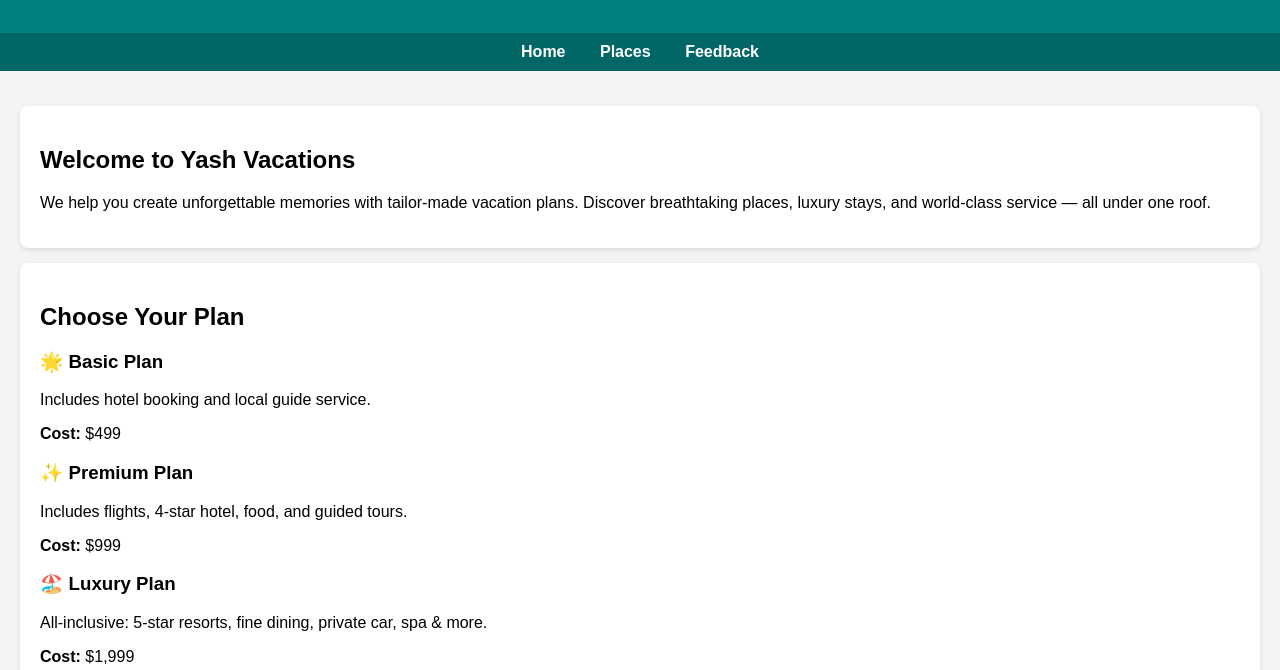
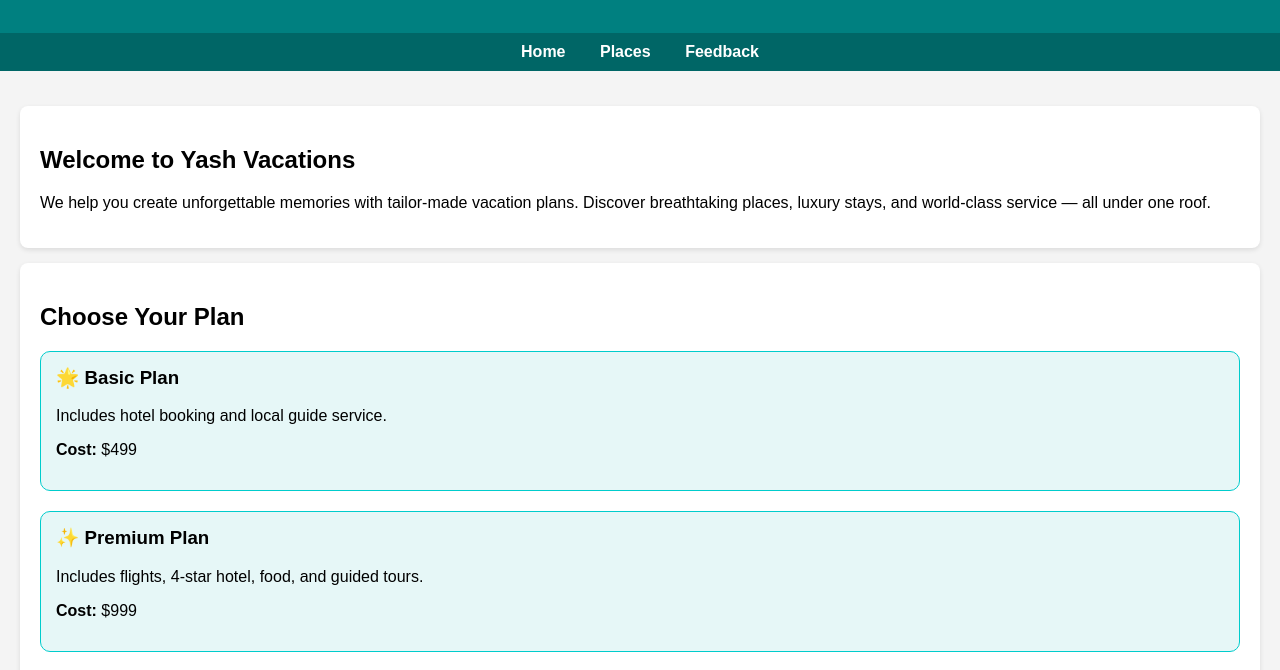
Before and after one commit to yasshikaa/Yash-Vacations, a plain HTML site: page index.html in a window 1280 px wide. Shown: the part 121-791 px from the top of the page. Drawn offline with Linux system fonts and the light colour scheme.

Commit message:
Update style.css

```diff
--- a/style.css
+++ b/style.css
@@ -37,3 +37,17 @@ img {
   border-radius: 8px;
   box-shadow: 0 2px 5px rgba(0,0,0,0.1);
 }
+.plans {
+  display: flex;
+  flex-direction: column;
+  gap: 20px;
+}
+.plan {
+  background: #e6f7f7;
+  border: 1px solid #00cccc;
+  padding: 15px;
+  border-radius: 10px;
+}
+.plan h3 {
+  margin-top: 0;
+}
```
